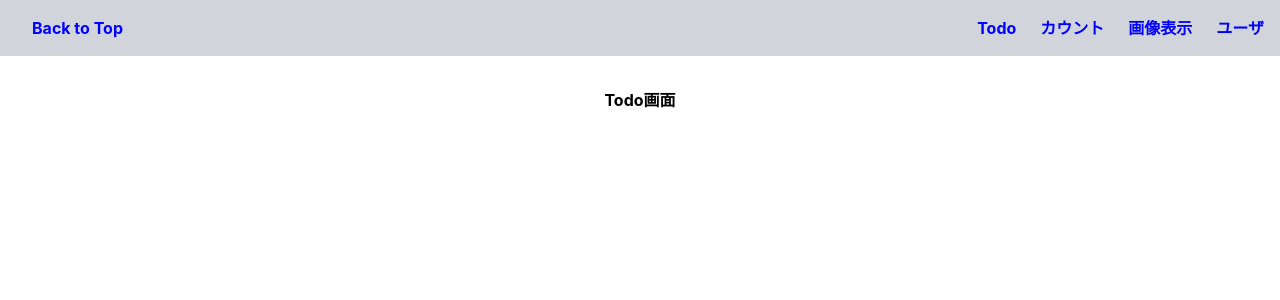
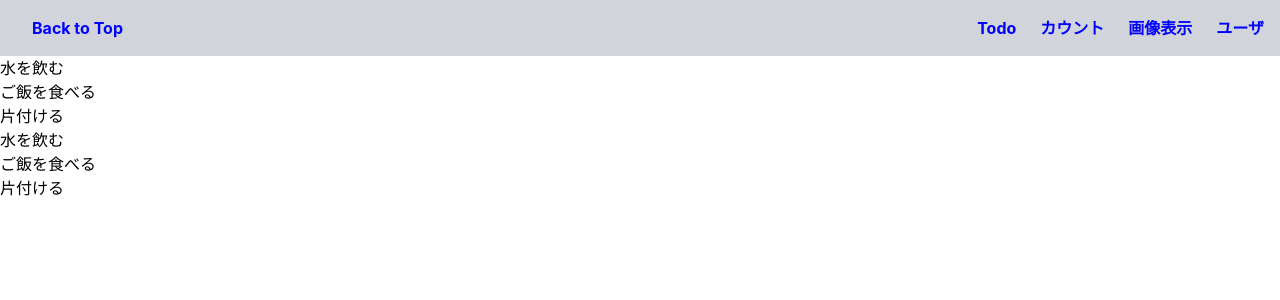
Before and after one commit to Takuma-Inoue-1228/learn_react, a React (Create React App) app: page /todo in a window 1280 px wide. Shown: the top 300 px of the page. Built offline with nearby package versions, Linux system fonts and the light colour scheme.

Commit message:
map関数で箇条書きを出力した。

```diff
--- a/src/components/TodoPage.jsx
+++ b/src/components/TodoPage.jsx
@@ -1,7 +1,34 @@
+// todoの配列を定義
+const DEFAULT_TODO = [
+  { id: 1, todoTitle: "水を飲む" },
+  { id: 2, todoTitle: "ご飯を食べる" },
+  { id: 3, todoTitle: "片付ける" },
+];
+
+// map関数でイテレートする
+// 定義済みのDEFAULT_TODOオブジェクトのtodoTitleをtodo変数に入れていく
+const todoLists = DEFAULT_TODO.map((todo) => todo.todoTitle);
+console.log(todoLists);
+
+// 新しく配列を定義する
+const array = ["item1", "item2", "item3"];
+// 新しく定義した配列を使ってliタグを付与した配列をを作っていく
+const listItems = array.map((item) => `<li>${item}</li>`);
+console.log(listItems);
+
 export const TodoPage = () => {
   return (
     <>
-      <h2>Todo画面</h2>
+      <ul>
+        {todoLists.map((todo, index) => (
+          <li key={index}>{todo}</li>
+        ))}
+      </ul>
+      <ul>
+        {todoLists.map((todo, x) => (
+          <li key={x}>{todo}</li>
+        ))}
+      </ul>
     </>
   );
 };
```
